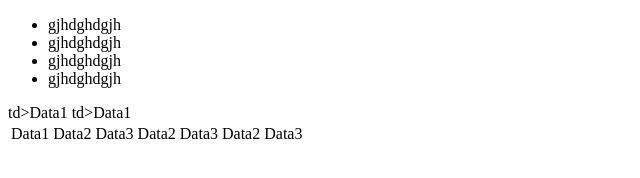
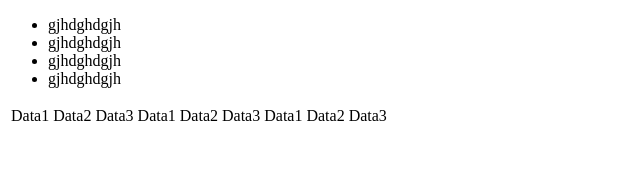
Before and after one commit to MalikSatya/gitProject, a plain HTML site: page index.html in a window 1280 px wide. Shown: the whole page, without its empty margins (0-640 px from the left). Drawn offline with Linux system fonts and the light colour scheme.

Commit message:
td corrected

```diff
--- a/index.html
+++ b/index.html
@@ -21,10 +21,10 @@
             <td>Data1</td>
             <td>Data2</td>
             <td>Data3</td>
-            td>Data1</td>
+            <td>Data1</td>
             <td>Data2</td>
             <td>Data3</td>
-             td>Data1</td>
+            <td>Data1</td>
             <td>Data2</td>
             <td>Data3</td>
         </tr>
```
